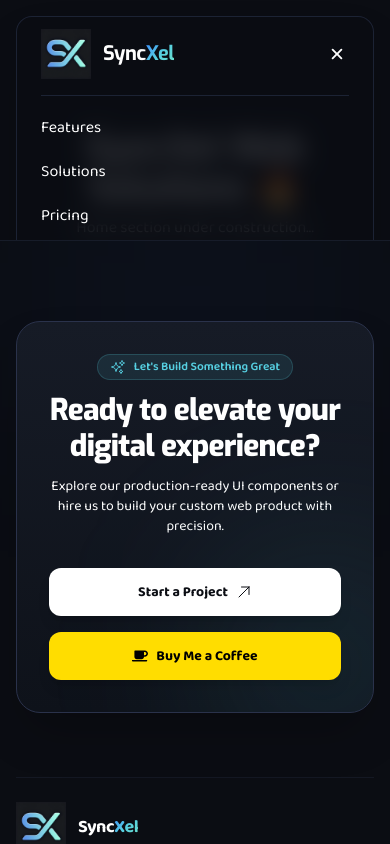
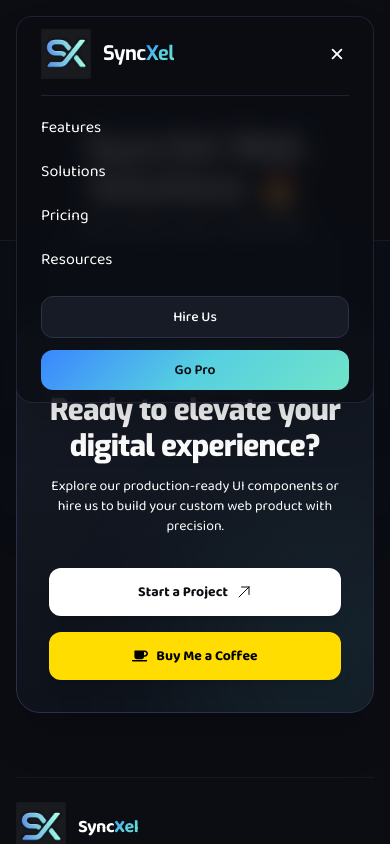
Before and after one commit to lakshan-beast/SyncXel, a React (Vite) app: page / in a window 390 px wide. Both pictures are taken after a click on the button 337 px from the left and 54 px from the top of the page. Shown: the top 844 px of the page. Built offline with nearby package versions, Linux system fonts and the light colour scheme.

Commit message:
Enhance NavBar component styles for improved layout and spacing

```diff
--- a/src/components/NavBar.jsx
+++ b/src/components/NavBar.jsx
@@ -7,7 +7,7 @@ export default function NavBar() {
   const [mobileMenuOpen, setMobileMenuOpen] = useState(false);
 
   return (
-    <header className="fixed top-0 left-0 right-0 px-4 sm:px-8 pt-4">
+    <header className="fixed top-0 left-0 right-0 px-4 sm:px-8 pt-4 z-50">
       <nav className="max-w-7xl mx-auto bg-syncxel-dark/80 backdrop-blur-md border border-syncxel-border/60 rounded-2xl px-6 py-3 shadow-2xl transition-all duration-300">
         <div className="flex items-center justify-between">
           {/* brand name and logo */}
@@ -176,7 +176,7 @@ export default function NavBar() {
               Resources
             </a>
 
-            <div className="pt-2 flex flex-col gap-2">
+            <div className="pt-2 flex flex-col gap-3">
               <a
                 href="#hire"
                 className="text-center text-sm font-medium text-white bg-syncxel-card py-2.5 rounded-xl border border-syncxel-border">
```
